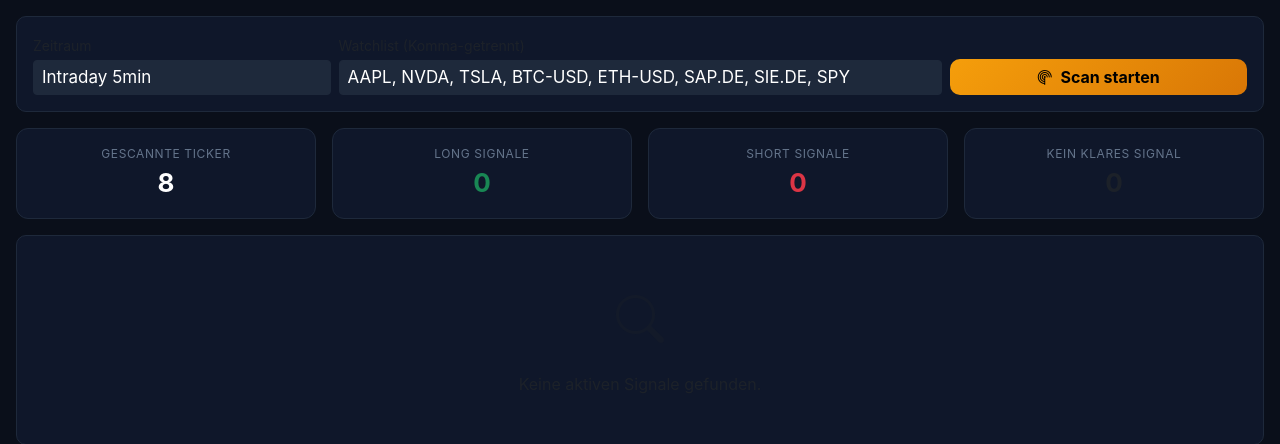
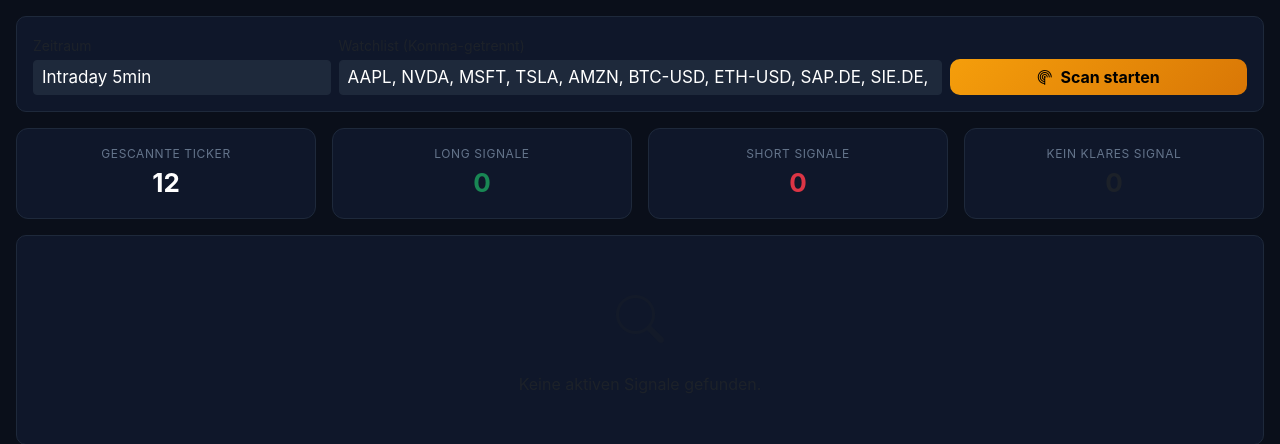
Before and after one commit to rettigsimon9-byte/fib-analyse, a Flask app: page /scanner in a window 1280 px wide. Shown: the part 51-495 px from the top of the page. Run offline with Flask 3, Linux system fonts and the light colour scheme.

Commit message:
Fix scanner journal button (pass btn ref) + expand default watchlist
Co-Authored-By: Claude Sonnet 4.6 <noreply@anthropic.com>

```diff
--- a/scanner.py
+++ b/scanner.py
@@ -7,10 +7,11 @@ statt 20 × 3s = 60s dauert ein Scan nur ~4-6s.
 from concurrent.futures import ThreadPoolExecutor, as_completed
 from analyse import analysiere, PERIODEN
 
-# Standard-Watchlist — bewusst kurz gehalten (Free-Tier Timeout)
+# Standard-Watchlist — alle Schnellzugriff-Ticker vom Dashboard
 DEFAULT_WATCHLIST = [
-    'AAPL', 'NVDA', 'TSLA', 'BTC-USD', 'ETH-USD',
-    'SAP.DE', 'SIE.DE', 'SPY',
+    'AAPL', 'NVDA', 'MSFT', 'TSLA', 'AMZN',
+    'BTC-USD', 'ETH-USD',
+    'SAP.DE', 'SIE.DE', 'ALV.DE', 'VOW3.DE', 'DAX',
 ]
 
 SCANNER_PERIODEN = [
--- a/templates/scanner.html
+++ b/templates/scanner.html
@@ -236,7 +236,7 @@ function signalRow(r, richtung) {
     <td class="d-flex gap-1 flex-nowrap">
       <a href="/analyse?ticker=${r.ticker}&periode=${document.getElementById('scan-periode').value}"
          class="btn btn-xs-period">Details</a>
-      <button onclick="scannerJournalSave(${JSON.stringify(r).replace(/'/g,"&#39;")})"
+      <button onclick="scannerJournalSave(this, ${JSON.stringify(r).replace(/'/g,"&#39;")})"
               class="btn btn-xs-period" style="border-color:#3b82f6;color:#3b82f6"
               title="Ins Journal speichern">📓</button>
     </td>
@@ -296,7 +296,7 @@ function renderResults(data) {
   }
 }
 
-function scannerJournalSave(r) {
+function scannerJournalSave(btn, r) {
   fetch('/api/journal/save', {
     method: 'POST',
     headers: {'Content-Type': 'application/json'},
@@ -316,11 +316,10 @@ function scannerJournalSave(r) {
   .then(res => res.json())
   .then(data => {
     if (data.ok) {
-      // Button kurz grün färben als Bestätigung
-      event.target.textContent = '✅';
-      event.target.style.borderColor = '#22c55e';
-      event.target.style.color = '#22c55e';
-      event.target.disabled = true;
+      btn.textContent = '✅';
+      btn.style.borderColor = '#22c55e';
+      btn.style.color = '#22c55e';
+      btn.disabled = true;
     } else {
       alert('Fehler: ' + (data.fehler || 'Unbekannt'));
     }
```
